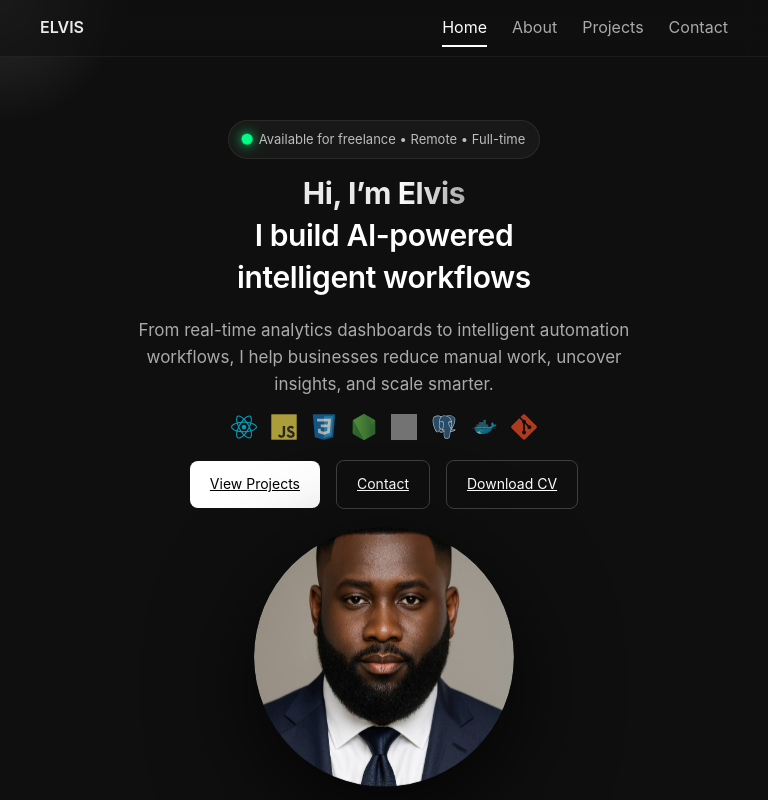
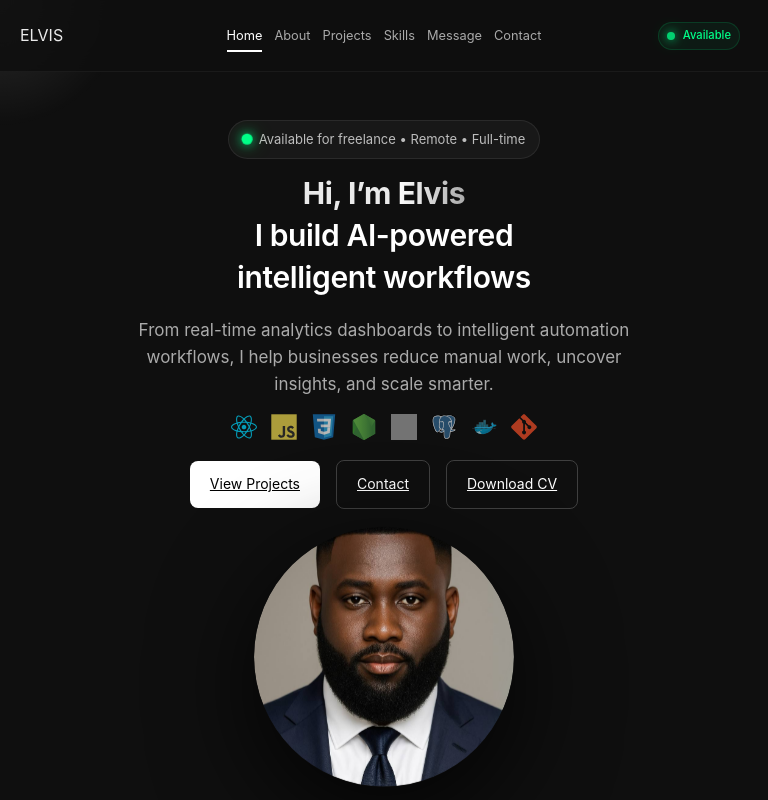
Before and after one commit to igbinedionelvis/elvis-portfolio-react, a React (Vite) app: page / in a window 768 px wide. Shown: the top 800 px of the page. Built offline with nearby package versions, Linux system fonts and the light colour scheme; grey boxes are pictures that could not be loaded.

Commit message:
refactor(navbar): use explicit grid columns for consistent cross-device alignment

```diff
--- a/src/components/Navbar.jsx
+++ b/src/components/Navbar.jsx
@@ -1,7 +1,9 @@
 import { useEffect, useState } from "react";
+import { Grid2X2, X } from "lucide-react";
 
 export default function Navbar() {
   const [active, setActive] = useState("home");
+  const [menuOpen, setMenuOpen] = useState(false);
 
   useEffect(() => {
     const sections = document.querySelectorAll("section");
@@ -44,6 +46,33 @@ export default function Navbar() {
           {navItem("home", "Home")}
           {navItem("about", "About")}
           {navItem("projects", "Projects")}
+          {navItem("skills", "Skills")}
+          {navItem("message", "Message")}
+          {navItem("contact", "Contact")}
+        </div>
+
+        <div className="nav-status">
+          <span className="status-dot"></span>
+          Available
+        </div>
+
+        <button
+          className="mobile-menu-btn"
+          onClick={() => setMenuOpen(!menuOpen)}
+        >
+          <div className={`hamburger ${menuOpen ? "active" : ""}`}>
+            <span></span>
+            <span></span>
+            <span></span>
+          </div>
+        </button>
+
+        <div className={`mobile-nav ${menuOpen ? "open" : ""}`}>
+          {navItem("home", "Home")}
+          {navItem("about", "About")}
+          {navItem("projects", "Projects")}
+          {navItem("skills", "Skills")}
+          {navItem("message", "Message")}
           {navItem("contact", "Contact")}
         </div>
       </div>
--- a/src/styles/globals.css
+++ b/src/styles/globals.css
@@ -1,4 +1,8 @@
 @import url('https://fonts.googleapis.com/css2?family=Rajdhani:wght@500;600;700&display=swap');
+
+html {
+  scroll-padding-top: 72px;
+}
 
 /* =========================
    GLOBAL RESET / BASE
--- a/src/styles/navbar.css
+++ b/src/styles/navbar.css
@@ -1,35 +1,52 @@
 /* =========================
    NAVBAR
 ========================= */
-
 .navbar {
     position: fixed;
     top: 0;
+    left: 0;
+
     width: 100%;
+    height: 72px;
+
     z-index: 1000;
 
-    background: rgba(15, 15, 15, 0.6);
-    backdrop-filter: blur(10px);
-    border-bottom: 1px solid rgba(255, 255, 255, 0.05);
+    background: rgba(15, 15, 15, 0.85);
+
+    backdrop-filter: blur(12px);
+
+    border-bottom: 1px solid rgba(255, 255, 255, .05);
 }
 
 .nav-container {
-    max-width: 1280px;
-    margin: auto;
-    padding: 15px 40px;
+    width: 100%;
+    max-width: 1400px;
 
-    display: flex;
-    justify-content: space-between;
+    height: 72px;
+
+    margin: 0 auto;
+    padding: 0 40px;
+
+    display: grid;
+
+    grid-template-columns: 120px 1fr 120px;
+
     align-items: center;
 }
 
 .logo {
-    font-weight: 600;
+    justify-self: start;
+
+    display: flex;
+    align-items: center;
+
+    height: 72px;
 }
 
 .nav-links {
     display: flex;
-    gap: 25px;
+    justify-content: center;
+    gap: 32px;
 }
 
 .nav-links a {
@@ -60,3 +77,186 @@
 .nav-links a.active::after {
     width: 100%;
 }
+
+.mobile-menu-btn {
+    display: flex;
+
+    width: 50px;
+    height: 50px;
+
+    align-items: center;
+    justify-content: center;
+
+    background: rgba(0, 255, 136, .05);
+
+    border: 1px solid rgba(0, 255, 136, .18);
+
+    border-radius: 14px;
+
+    box-shadow:
+        0 0 20px rgba(0, 255, 136, .12);
+
+    cursor: pointer;
+
+    padding: 0;
+}
+
+.hamburger {
+    display: flex;
+    flex-direction: column;
+    gap: 5px;
+}
+
+.hamburger span {
+    height: 2px;
+    border-radius: 999px;
+
+    background: #00ff88;
+
+    box-shadow:
+        0 0 8px rgba(0, 255, 136, .7);
+
+    transition: .35s ease;
+}
+
+.hamburger {
+    display: flex;
+    flex-direction: column;
+    align-items: flex-end;
+    gap: 5px;
+}
+
+.hamburger span:nth-child(1) {
+    width: 24px;
+}
+
+.hamburger span:nth-child(2) {
+    width: 16px;
+}
+
+.hamburger span:nth-child(3) {
+    width: 20px;
+}
+
+.hamburger.active span:nth-child(1) {
+    width: 22px;
+
+    transform:
+        translateY(7px) rotate(45deg);
+}
+
+.hamburger.active span:nth-child(2) {
+    opacity: 0;
+}
+
+.hamburger.active span:nth-child(3) {
+    width: 22px;
+
+    transform:
+        translateY(-7px) rotate(-45deg);
+}
+
+.mobile-menu-btn:hover .hamburger span {
+    box-shadow:
+        0 0 12px #00ff88,
+        0 0 20px #00ff88;
+}
+
+.mobile-nav {
+    top: 72px;
+    right: -320px;
+
+    width: 100%;
+    width: 300px;
+    padding: 28px;
+}
+
+.mobile-nav.open {
+    right: 12px;
+}
+
+.mobile-nav a {
+    opacity: 0;
+    transform: translateY(12px);
+
+    transition:
+        opacity .4s ease,
+        transform .4s ease,
+        color .25s ease;
+}
+
+.mobile-nav.open a {
+    opacity: 1;
+    transform: translateY(0);
+}
+
+.mobile-nav.open a:nth-child(1) {
+    transition-delay: .05s;
+}
+
+.mobile-nav.open a:nth-child(2) {
+    transition-delay: .1s;
+}
+
+.mobile-nav.open a:nth-child(3) {
+    transition-delay: .15s;
+}
+
+.mobile-nav.open a:nth-child(4) {
+    transition-delay: .2s;
+}
+
+.mobile-nav.open a:nth-child(5) {
+    transition-delay: .25s;
+}
+
+.mobile-nav.open a:nth-child(6) {
+    transition-delay: .3s;
+}
+
+.mobile-nav a:hover {
+    color: #00ff88;
+
+    letter-spacing: 1px;
+
+    transform: translateX(4px);
+}
+
+.mobile-menu-btn {
+    display: none;
+}
+
+.nav-status {
+    display: flex;
+    align-items: center;
+    gap: 8px;
+
+    justify-self: end;
+    margin-right: 8px;
+
+    padding: 4px 10px;
+    font-size: .72rem;
+
+    border-radius: 999px;
+
+    color: #00ff88;
+    font-size: .8rem;
+    font-weight: 500;
+
+    background: rgba(0, 255, 136, .05);
+
+    border: 1px solid rgba(0, 255, 136, .15);
+}
+
+.status-dot {
+    width: 8px;
+    height: 8px;
+
+    border-radius: 50%;
+
+    background: #00ff88;
+
+    box-shadow:
+        0 0 8px #00ff88,
+        0 0 16px #00ff88;
+}
--- a/src/styles/responsive.css
+++ b/src/styles/responsive.css
@@ -38,6 +38,10 @@
 
     .mobile-only {
         display: none;
+    }
+
+    .mobile-menu-btn {
+        margin-left: auto;
     }
 
 }
@@ -252,7 +256,7 @@
 
     section {
         padding: 100px 24px;
-        scroll-margin-top: 100px;
+        scroll-margin-top: 72px;
     }
 
     .hero {
@@ -749,6 +753,78 @@
         order: -1;
     }
 
+
+    .mobile-menu-btn {
+
+        width: 46px;
+        height: 46px;
+
+        align-items: center;
+        justify-content: center;
+
+        color: #00ff88;
+
+        background: rgba(0, 255, 136, .06);
+
+        border: 1px solid rgba(0, 255, 136, .18);
+
+        border-radius: 14px;
+
+        box-shadow:
+            0 0 20px rgba(0, 255, 136, .12);
+
+        cursor: pointer;
+    }
+
+    .mobile-nav {
+        position: fixed;
+
+        top: 72px;
+        right: -320px;
+
+        width: 280px;
+
+        display: flex;
+        flex-direction: column;
+
+        gap: 18px;
+
+        padding: 24px;
+
+        background: rgba(10, 10, 10, .96);
+
+        backdrop-filter: blur(20px);
+
+        border: 1px solid rgba(0, 255, 136, .15);
+
+        border-radius: 18px;
+
+        transition: .35s ease;
+
+        z-index: 999;
+    }
+
+    .mobile-nav.open {
+        right: 20px;
+    }
+
+    .mobile-nav a {
+        display: flex;
+        justify-content: center;
+        align-items: center;
+
+        text-align: center;
+
+        color: white;
+
+        padding: 14px 0;
+
+        text-decoration: none;
+
+        border-bottom:
+            1px solid rgba(255, 255, 255, .06);
+    }
+
 }
 
 @media (max-width: 480px) {
@@ -794,3 +870,89 @@
         font-size: 20px;
     }
 }
+
+
+@media (min-width: 541px) and (max-width: 1100px) {
+
+    .mobile-menu-btn {
+        display: none !important;
+    }
+
+    .nav-links {
+        display: flex !important;
+        justify-content: center;
+        align-items: center;
+
+        gap: 12px;
+    }
+
+    .nav-links a {
+        font-size: .8rem;
+    }
+
+    .nav-status {
+        display: flex !important;
+
+        padding: 4px 8px;
+
+        font-size: .7rem;
+
+        justify-self: end;
+    }
+
+    .nav-container {
+
+        display: grid !important;
+
+        grid-template-columns: 90px 1fr 90px;
+
+        align-items: center;
+
+        height: 72px;
+
+        padding: 0 20px;
+    }
+
+    .logo {
+        width: auto;
+
+        padding-left: 0;
+
+        justify-self: start;
+
+        align-self: center;
+    }
+}
+
+@media (max-width: 540px) {
+
+    .nav-links {
+        display: none !important;
+    }
+
+    .nav-status {
+        display: none !important;
+    }
+
+    .mobile-menu-btn {
+        display: flex !important;
+
+        justify-self: end;
+
+        margin-right: 12px;
+    }
+
+    .nav-container {
+
+        display: grid !important;
+
+        grid-template-columns: auto 1fr auto;
+
+        align-items: center;
+
+        height: 72px;
+
+        padding: 0 20px;
+    }
+
+}
```
